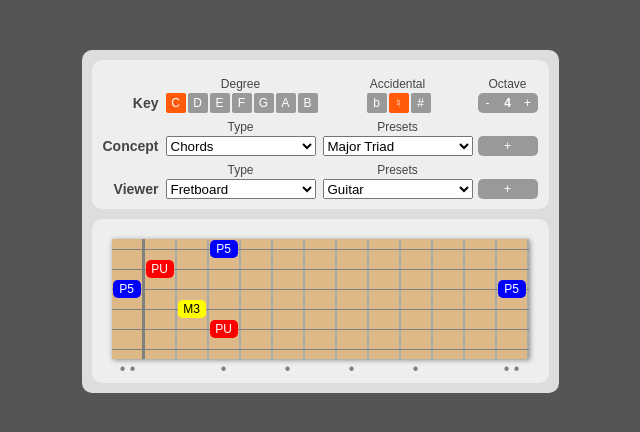
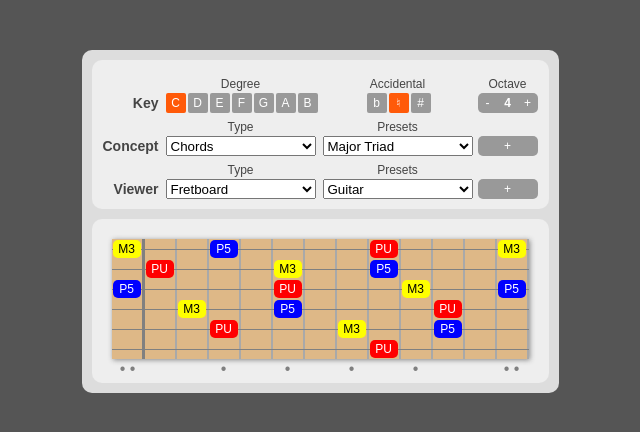
Before and after one commit to dan9418/play-what-beta, a React app: page / in a window 1280 px wide. Shown: the top 432 px of the page, without its empty margins (320-960 px from the left). Built offline with nearby package versions, Linux system fonts and the light colour scheme.

Commit message:
invert logic

```diff
--- a/src/InputPanel/Selectors/FretboardTuner/FretboardTuner.tsx
+++ b/src/InputPanel/Selectors/FretboardTuner/FretboardTuner.tsx
@@ -38,8 +38,8 @@ export class FretboardTuner extends React.Component<FretboardTunerProps, null> {
                     {<input
                         type='checkbox'
                         checked={
-                            stringConfig.filterIntervals.length === 0
-                            || 'undefined' === typeof stringConfig.filterIntervals.find((filterInteval) => { return filterInteval.id === interval.id; })
+                            !stringConfig.filteredIntervals
+                            || 'undefined' !== typeof stringConfig.filteredIntervals.find((filterInteval) => { return filterInteval.id === interval.id; })
                         }
                     />}
                 </td>
--- a/src/Viewers/GuitarView/Guitar.tsx
+++ b/src/Viewers/GuitarView/Guitar.tsx
@@ -2,7 +2,7 @@ import * as React from "react";
 import "./GuitarView.css";
 import { GuitarString } from "./GuitarString";
 import { Note } from "../../Theory/TheoryConfig";
-import { GuitarConfig, GuitarStringConfig } from "./GuitarConfig";
+import { GuitarConfig } from "./GuitarConfig";
 import { Interval } from "../../Concepts/Interval/IntervalConfig";
 
 type GuitarProps = {
@@ -16,14 +16,12 @@ export class Guitar extends React.Component<GuitarProps, null> {
         super(props);
     }
 
-    filterNotes = (notes: Note[], filterIntervals: Interval[]): Note[] => {
-        let result = filterIntervals.length
-            ? notes.filter((note) => {
-                return 'undefined' === typeof filterIntervals.find((interval) => {
-                    return interval.id === note.interval.id;
-                });
-            })
-            : notes
+    filterNotes = (notes: Note[], filteredIntervals: Interval[]): Note[] => {
+        let result = notes.filter((note) => {
+            return 'undefined' !== typeof filteredIntervals.find((interval) => {
+                return interval.id === note.interval.id;
+            });
+        });
         return result;
     }
 
@@ -32,7 +30,7 @@ export class Guitar extends React.Component<GuitarProps, null> {
             return <GuitarString
                 key={index}
                 stringNumber={index + 1}
-                notes={this.filterNotes(this.props.notes, string.filterIntervals)}
+                notes={string.filteredIntervals ? this.filterNotes(this.props.notes, string.filteredIntervals) : this.props.notes}
                 openPosition={string.openPosition}
                 config={this.props.config}
             />;
--- a/src/Viewers/GuitarView/GuitarConfig.ts
+++ b/src/Viewers/GuitarView/GuitarConfig.ts
@@ -12,7 +12,7 @@ export interface GuitarConfig {
 
 export interface GuitarStringConfig {
     openPosition: number
-    filterIntervals: Interval[];
+    filteredIntervals?: Interval[];
 }
 
 export const PRESETS_GUITAR_CONFIG: Preset<GuitarConfig>[] = [
@@ -26,12 +26,12 @@ export const PRESETS_GUITAR_CONFIG: Preset<GuitarConfig>[] = [
             fretLow: 0,
             fretHigh: 12,
             strings: [
-                { openPosition: 16, filterIntervals: [INTERVAL.PU, INTERVAL.M3] },   // e
-                { openPosition: 11, filterIntervals: [INTERVAL.M3, INTERVAL.P5] },   // B
-                { openPosition: 7, filterIntervals: [INTERVAL.PU, INTERVAL.M3] },    // G
-                { openPosition: 2, filterIntervals: [INTERVAL.PU, INTERVAL.P5] },    // D
-                { openPosition: -3, filterIntervals: [INTERVAL.M3, INTERVAL.P5] },   // A
-                { openPosition: -8, filterIntervals: [INTERVAL.PU, INTERVAL.M3, INTERVAL.P5] }    // E
+                { openPosition: 16 },   // e
+                { openPosition: 11 },   // B
+                { openPosition: 7 },    // G
+                { openPosition: 2 },    // D
+                { openPosition: -3 },   // A
+                { openPosition: -8, filteredIntervals: [INTERVAL.PU]}    // E
             ]
         }
     },
@@ -45,10 +45,10 @@ export const PRESETS_GUITAR_CONFIG: Preset<GuitarConfig>[] = [
             fretLow: 0,
             fretHigh: 12,
             strings: [
-                { openPosition: 7, filterIntervals: [] },    // G
-                { openPosition: 2, filterIntervals: [] },    // D
-                { openPosition: -3, filterIntervals: [] },   // A
-                { openPosition: -8, filterIntervals: [] }    // E
+                { openPosition: 7 },    // G
+                { openPosition: 2 },    // D
+                { openPosition: -3 },   // A
+                { openPosition: -8 }    // E
             ]
         }
     }
```
Also changed, not shown: 1 other file (tests, documents, lock files or other folders).
